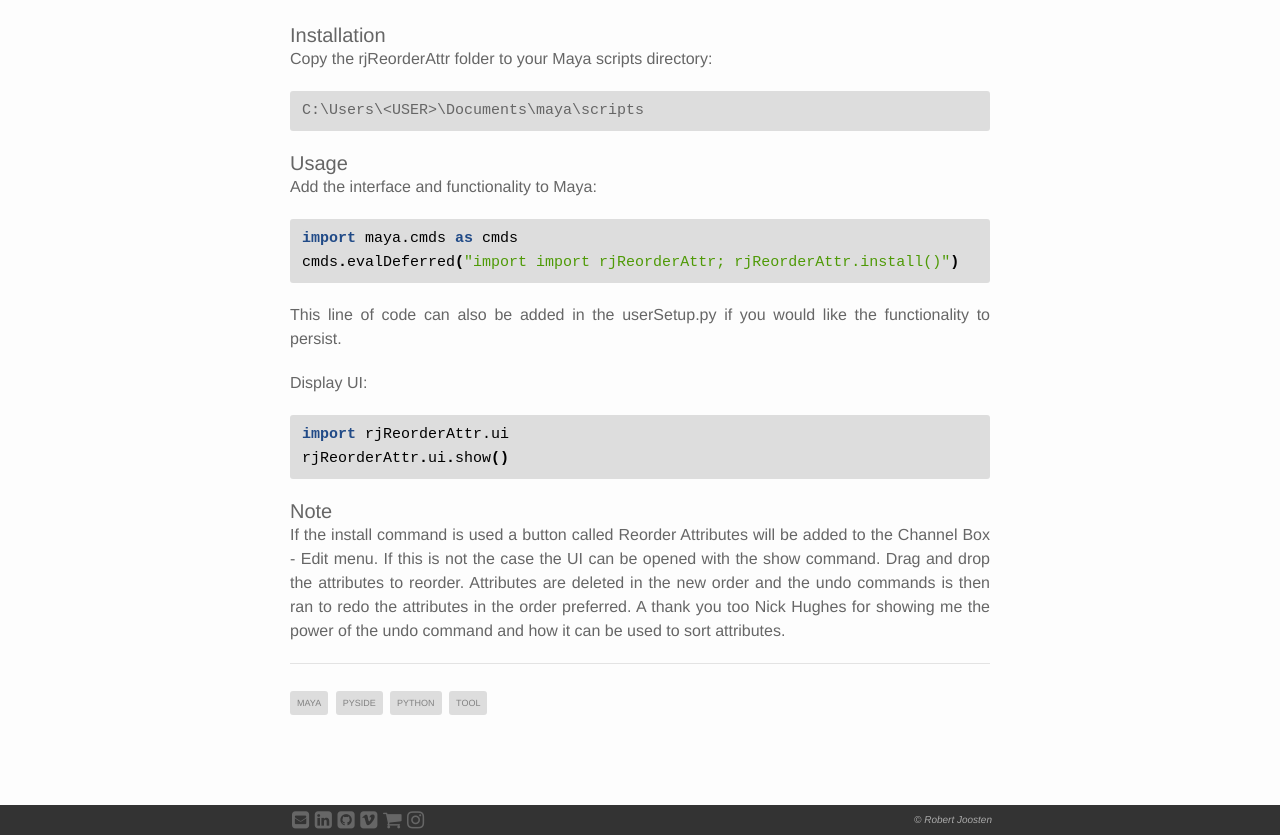
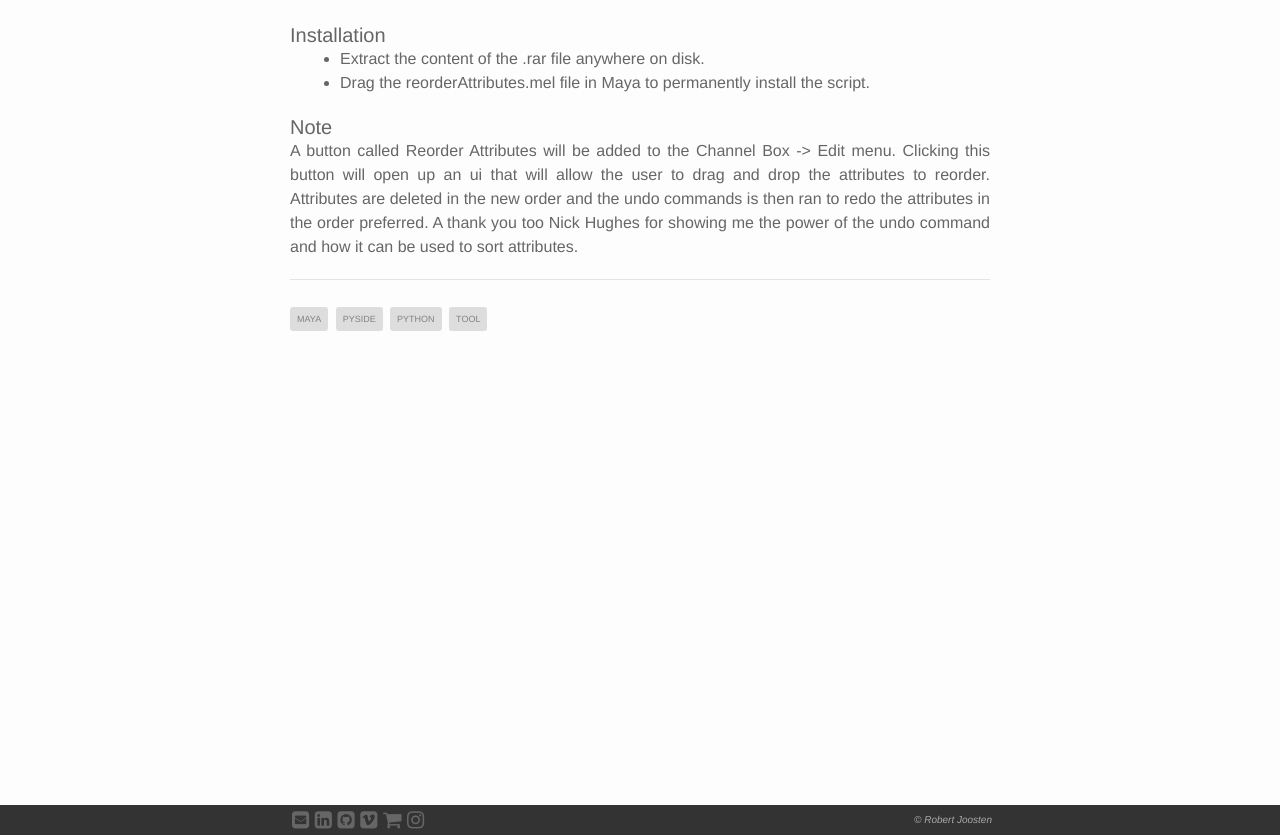
Before and after one commit to robertjoosten/robertjoosten.github.io, a Jekyll site: the page built from _projects/reorder_attributes.markdown, in a window 1280 px wide and 1369 px high, cut to the strip 534-1369 px from the top of the window. Built offline with Jekyll 4.4.1, drawn with Linux system fonts in a browser that asks for light colours; nearby versions of some CDN libraries.

Commit message:
update maya-reorder-attributes

```diff
--- a/_projects/reorder_attributes.markdown
+++ b/_projects/reorder_attributes.markdown
@@ -6,33 +6,17 @@ img: /img/tools/reorder_attributes_thumbnail.png
 date: 2017-03-28 16:14:00
 category: tools
 tag: [tool, python, maya, pyside]
-github: https://github.com/robertjoosten/rjReorderAttr
-github-docs: https://robertjoosten.github.io/rjReorderAttr/
-gumroad: https://gum.co/rjReorderAttr
+github: https://github.com/robertjoosten/maya-reorder-attributes
+github-docs: https://robertjoosten.github.io/maya-reorder-attributes/
+gumroad: https://gum.co/maya-reorder-attributes
 ---
 <p class="justify">Reorder attributes in Maya, drag and drop the attributes into the desired order. Only user defined attributes can be reordered.</p>
 
 <p align="center"><iframe src="https://player.vimeo.com/video/210495749?color=ff9933&title=0&byline=0&portrait=0" width="640" height="256" frameborder="0" webkitallowfullscreen mozallowfullscreen allowfullscreen></iframe></p>
 
 <h4>Installation</h4>
-<p class="justify">Copy the rjReorderAttr folder to your Maya scripts directory: </p>
-{% highlight text %}
-C:\Users\<USER>\Documents\maya\scripts
-{% endhighlight %}
-
-<h4>Usage</h4>
-Add the interface and functionality to Maya:
-{% highlight python %}
-import maya.cmds as cmds
-cmds.evalDeferred("import import rjReorderAttr; rjReorderAttr.install()")
-{% endhighlight %}
-<p class="justify">This line of code can also be added in the userSetup.py if you would like the functionality to persist. </p>
-
-Display UI:
-{% highlight python %}
-import rjReorderAttr.ui
-rjReorderAttr.ui.show()
-{% endhighlight %}
+* Extract the content of the .rar file anywhere on disk.
+* Drag the reorderAttributes.mel file in Maya to permanently install the script.
 
 <h4>Note</h4>
-<p class="justify">If the install command is used a button called Reorder Attributes will be added to the Channel Box - Edit menu. If this is not the case the UI can be opened with the show command. Drag and drop the attributes to reorder. Attributes are deleted in the new order and the undo commands is then ran to redo the attributes in the order preferred. A thank you too Nick Hughes for showing me the power of the undo command and how it can be used to sort attributes.</p>
+<p class="justify">A button called Reorder Attributes will be added to the Channel Box -> Edit menu. Clicking this button will open up an ui that will allow the user to drag and drop the attributes to reorder. Attributes are deleted in the new order and the undo commands is then ran to redo the attributes in the order preferred. A thank you too Nick Hughes for showing me the power of the undo command and how it can be used to sort attributes.</p>
```
